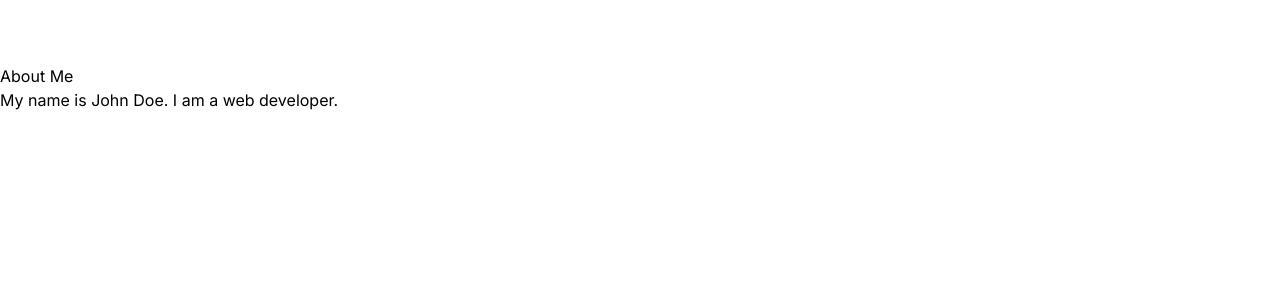
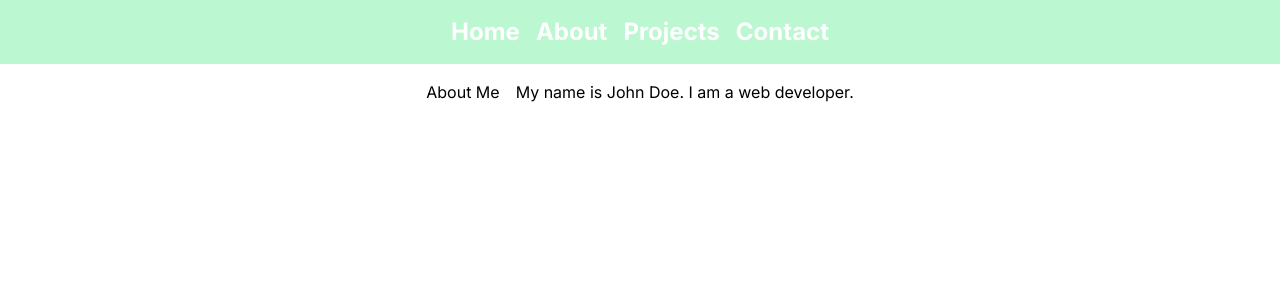
Before and after one commit to Gavinpiy/portfolio, a Next.js app in the folder portfolio/: page /About in a window 1280 px wide. Shown: the top 300 px of the page. Built offline with nearby package versions, Linux system fonts and the light colour scheme.

Commit message:
added heder

```diff
--- a/portfolio/app/About/page.jsx
+++ b/portfolio/app/About/page.jsx
@@ -1,10 +1,14 @@
+import Header from "@/components/Header";
 const About = () => {
-    return (
-        <div className="pt-16">
-            <h1>About Me</h1>
-            <p>My name is John Doe. I am a web developer.</p>
-        </div>
-      );
-}
+  return (
+    <>
+      <Header />
+      <div className="pt-20 flex gap-4 w-full justify-center">
+        <h1>About Me</h1>
+        <p>My name is John Doe. I am a web developer.</p>
+      </div>
+    </>
+  );
+};
 
 export default About;
--- a/portfolio/app/Contact/page.jsx
+++ b/portfolio/app/Contact/page.jsx
@@ -1,5 +1,8 @@
+import Header from "@/components/Header";
 const Contact = () => {
   return (
+    <>
+      <Header />
       <section
         id="contact"
         className="flex flex-col items-center justify-center w-full h-screen bg-gray-200"
@@ -21,6 +24,7 @@ const Contact = () => {
           </a>
         </div>
       </section>
+    </>
   );
 };
 
--- a/portfolio/app/Home/Home.jsx
+++ b/portfolio/app/Home/Home.jsx
@@ -1,8 +1,13 @@
+import Header from "@/components/Header";
+
 const Home = () => {
   return (
-    <main className="flex pt-20">
-      <h1>Home</h1>
-    </main>
+    <>
+      <Header />
+      <main className="flex pt-20">
+        <h1>Homepage</h1>
+      </main>
+    </>
   );
 };
 
--- a/portfolio/app/Projects/page.jsx
+++ b/portfolio/app/Projects/page.jsx
@@ -1,11 +1,15 @@
+import Header from "@/components/Header";
 const Projects = () => {
   return (
+    <>
+      <Header />
+
       <section
         id="projects"
-      className="flex flex-col items-center justify-center w-full h-screen"
+        className="flex flex-col items-center justify-center w-full  h-screen"
       >
-      <h1 className="text-5xl font-bold">Projects</h1>
-      <div className="flex flex-wrap justify-center gap-4">
+        <h1 className="text-5xl font-bold p-4">Projects</h1>
+        <div className="flex flex-wrap justify-center gap-4 ">
           <div className="flex flex-col items-center justify-center w-64 h-64 bg-green-200">
             <h1>Project 1</h1>
             <p>Project 1 description</p>
@@ -32,6 +36,7 @@ const Projects = () => {
           </div>
         </div>
       </section>
+    </>
   );
 };
 
```
Lines whose indentation alone changed are shown as unchanged.
